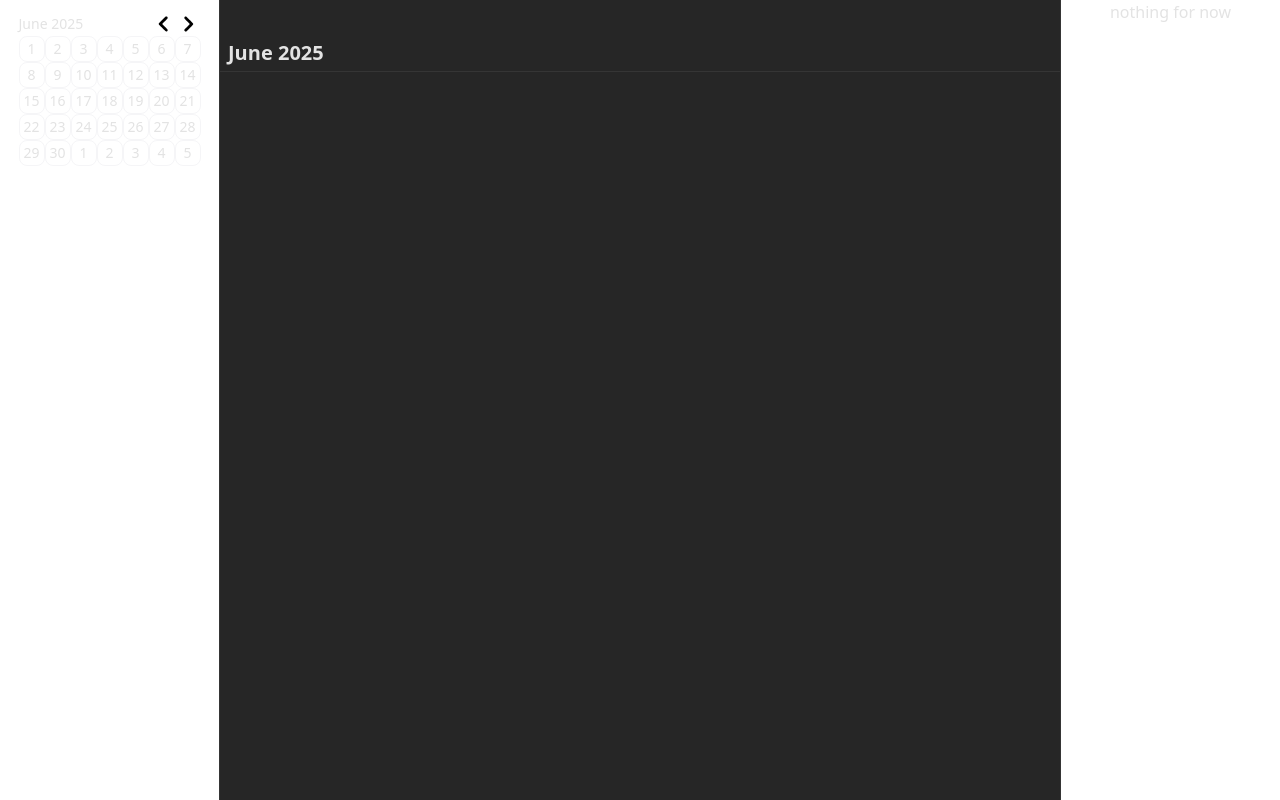
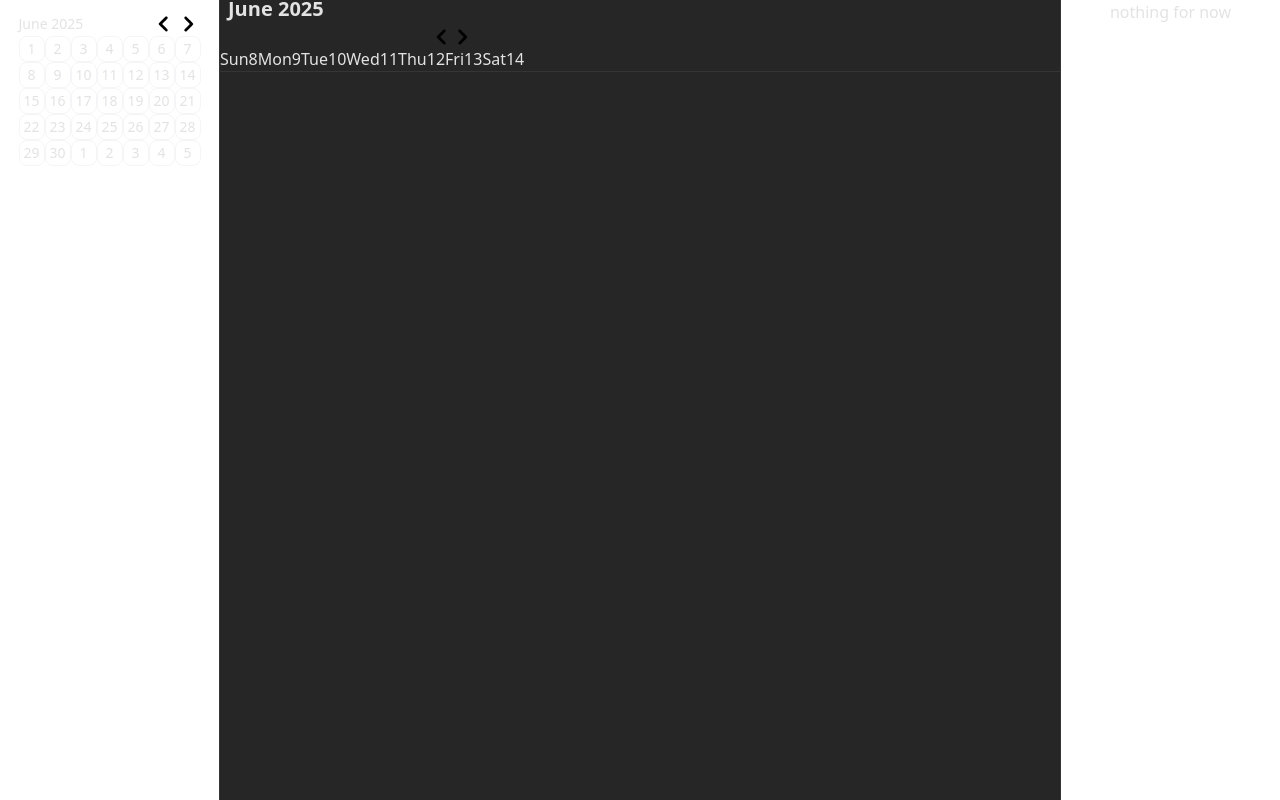
Before and after one commit to WesleyTran0/wescalendar, a Next.js app: page / in a window 1280 px wide. Built offline with nearby package versions, Linux system fonts and the light colour scheme.

Commit message:
Created a header including an abreviated day of the week + day of the month

```diff
--- a/src/components/calendar/CalendarHeader.tsx
+++ b/src/components/calendar/CalendarHeader.tsx
@@ -1,13 +1,15 @@
 "use client";
 
-import { useCalendar } from "@context/CalendarContext";
+import Image from "next/image";
+import { useCalendar } from "@contexts/CalendarContext";
 import { MONTHS } from "@/shared/dates";
 import { useState } from "react";
+import WeekdayBar from "./WeekdayBar";
 
-type CalenderHeader = {};
+type CalenderHeaderProps = {};
 
-export default function CalendarHeader({ }: CalenderHeader) {
-  const { focusedDate, setFocusedDate } = useCalendar();
+export default function CalendarHeader({ }: CalenderHeaderProps) {
+  const { focusedDate, setFocusedDate, view, setView } = useCalendar();
   const [monthName, setMonthName] = useState(MONTHS[focusedDate.getMonth()]);
   const [curYear, setCurYear] = useState(focusedDate.getFullYear());
 
@@ -26,11 +28,48 @@ export default function CalendarHeader({ }: CalenderHeader) {
   }
 
   return (
-    <div className="w-full h-18 text-standard-text flex flex-col justify-end border-b border-bg-highlight">
-      <div className="py-1 px-2 text-xl font-semibold flex flex-col justify-end">
+    <div className="w-full h-18 text-standard-text flex flex-col justify-end border-b border-bg-highlight sticky top-0 z-30">
+      <div className="w-7/10 py-1 px-2 text-xl font-semibold flex flex-col justify-end">
         {monthName} {curYear}
       </div>
-      {/* TODO: Add Month buttons to change forward and backward months */}
+      <div className="w-3/10 round-lg flex justify-end text-right items-right">
+        {/* TODO: Add a dropdown menu before these buttons */}
+
+        {/* NOTE: Hard coded to only change the current week. Later change to change the day based on the view */}
+        <Image
+          className="fill-gray-300 rotate-180"
+          src="/arrow.svg"
+          alt="Previous Week"
+          width={20}
+          height={20}
+          onClick={() => {
+            setFocusedDate(
+              new Date(
+                focusedDate.getFullYear(),
+                focusedDate.getMonth(),
+                focusedDate.getDate() - 7,
+              ),
+            );
+          }}
+        />
+        <Image
+          className="fill-gray-300"
+          src="/arrow.svg"
+          alt="Next Week"
+          width={20}
+          height={20}
+          onClick={() => {
+            setFocusedDate(
+              new Date(
+                focusedDate.getFullYear(),
+                focusedDate.getMonth() + 7,
+                focusedDate.getDate(),
+              ),
+            );
+          }}
+        />
+      </div>
+      <WeekdayBar />
     </div>
   );
 }
--- /dev/null
+++ b/src/components/calendar/WeekdayBar.tsx
@@ -0,0 +1,35 @@
+"use client";
+import { useCalendar } from "@contexts/CalendarContext";
+import { getStartOfWeek, offsetDate } from "@/shared/dates";
+import { useState } from "react";
+
+type WeekdayBarProps = {};
+
+export default function WeekdayBar({ }: WeekdayBarProps) {
+  const { today, focusedDate, setFocusedDate, view, setView } = useCalendar();
+
+  // TODO: Make the bar depend on the view, for now it is hard coded for a week for simplicity
+  const numDays = 7;
+  const [startOfWeek, setStartOfWeek] = useState(getStartOfWeek(focusedDate));
+
+  const [daysInRange, setDaysInRange] = useState(
+    Array.from({ length: numDays }, (_, i) => {
+      let curDay = offsetDate(startOfWeek, i);
+      return curDay;
+    }),
+  );
+
+  return (
+    <div className="w-full text-center flex">
+      {daysInRange.map((day) => (
+        <div
+          key={day.toISOString() + "_weekdaybar"}
+          className={`w-[${(1 / (numDays + 1)) * 100}%]`}
+        >
+          {day.toLocaleDateString("en-US", { weekday: "short" })}
+          {day.getDate()}
+        </div>
+      ))}
+    </div>
+  );
+}
--- a/src/components/navbar/calendarApplet/Month.tsx
+++ b/src/components/navbar/calendarApplet/Month.tsx
@@ -1,11 +1,7 @@
 "use client";
 import { ReactElement } from "react";
 import Week from "@/components/navbar/calendarApplet/Week";
-import {
-  getNumWeeksInMonth,
-  getViewWeekRange,
-  offsetDate,
-} from "@/shared/dates";
+import { getNumWeeksInMonth, getWeekRange, offsetDate } from "@/shared/dates";
 import { getMonth } from "@wojtekmaj/date-utils";
 
 type MonthProps = {
@@ -30,7 +26,7 @@ export default function Month({
   // const [focusedDate, setFocusedDate] = useContext
 
   const weeksInMonth = Array.from({ length: numWeeks }, (_, i) => {
-    const [startOfCurWeek, endOfCurWeek] = getViewWeekRange(curBaseDay);
+    const [startOfCurWeek, endOfCurWeek] = getWeekRange(curBaseDay);
     const date =
       getMonth(startOfCurWeek) != getMonth(curBaseDay)
         ? curBaseDay
--- /dev/null
+++ b/src/components/shared/dropdown/Dropdown.tsx
@@ -0,0 +1,12 @@
+"use client";
+
+import { ReactNode } from "react";
+
+type DropdownProps = {
+  children: ReactNode;
+  className?: string;
+};
+
+export default function Dropdown({ children, className = "" }: DropdownProps) {
+  return <div className={`${className}`}>{children}</div>;
+}
--- a/src/shared/dates.ts
+++ b/src/shared/dates.ts
@@ -47,15 +47,15 @@ export const MONTHS_SHORT = [
 ];
 
 // TODO: do this to be used in Month to create the weeks
-export function getViewWeekRange(date: Date): [Date, Date] {
-  const startDate: Date = getStartOfViewWeek(date);
-  const endDate: Date = getEndOfViewWeek(date);
+export function getWeekRange(date: Date): [Date, Date] {
+  const startDate: Date = getStartOfWeek(date);
+  const endDate: Date = getEndOfWeek(date);
 
   return [startDate, endDate];
 }
 
 /** Returns the first date of viewing week that the given Date is in. */
-function getStartOfViewWeek(date: Date): Date {
+export function getStartOfWeek(date: Date): Date {
   if (date.getDate() != 1 && date.getDate() < 7) {
     const prevMonthEnd = getPreviousMonthEnd(date);
     return offsetDate(prevMonthEnd, -prevMonthEnd.getDay());
@@ -65,7 +65,7 @@ function getStartOfViewWeek(date: Date): Date {
 }
 
 /** Returns the last date of the viewing week that the given Date is in. */
-function getEndOfViewWeek(date: Date): Date {
+function getEndOfWeek(date: Date): Date {
   const monthEnd = getMonthEnd(date).getDate();
 
   if (date.getDate() + 7 > monthEnd) {
--- a/tsconfig.json
+++ b/tsconfig.json
@@ -38,7 +38,7 @@
       "@public/*": [
         "./public/*"
       ],
-      "@context/*": [
+      "@contexts/*": [
         "./src/contexts/*"
       ]
     }
```
Also changed, not shown: 1 other file (tests, documents, lock files or other folders).
